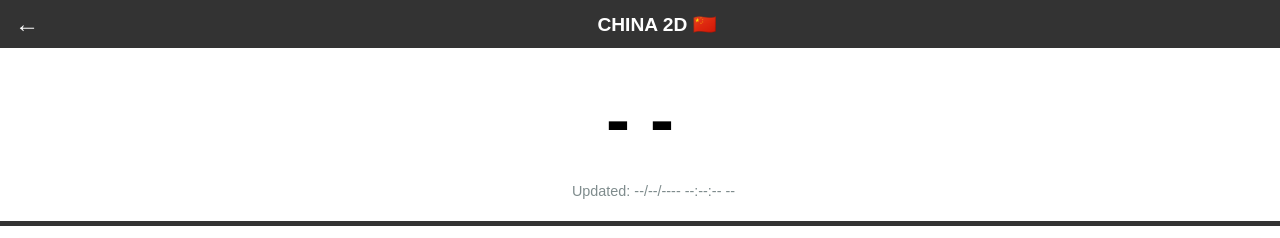
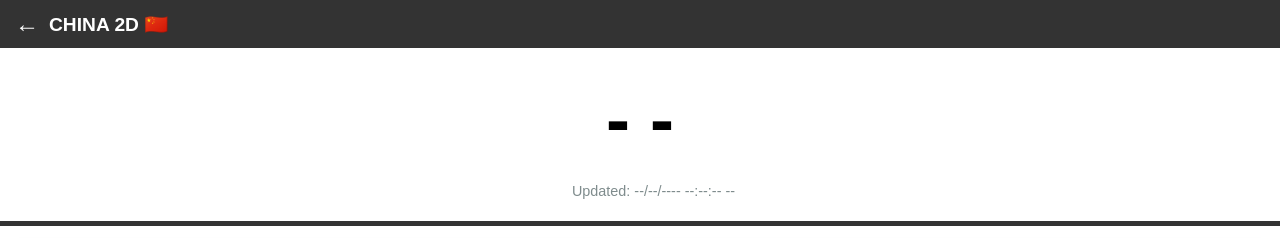
Before and after one commit to soethu673/soethu673.github.io, a website: page index.html in a window 1280 px wide. Shown: the top 238 px of the page. Drawn offline with Linux system fonts and the light colour scheme.

Commit message:
Update style.css

```diff
--- a/style.css
+++ b/style.css
@@ -18,24 +18,25 @@ body {
 /* Header/Title Bar (Black) */
 .header-title {
     display: flex;
-    justify-content: space-between;
+    justify-content : flex-start;
     align-items: center;
     background-color: #333333; /* ခေါင်းစီး အမဲရောင် */
     color: white;
     padding: 10px 15px;
+    position : relative;
 }
 
 .header-title h1 {
     font-size: 1.2rem;
     font-weight: bold;
     margin: 0;
+    margin-left: 10px;
 }
 
 .back-link {
     color: white;
     font-size: 1.5rem;
     text-decoration: none;
-    margin-right: 10px;
 }
 
 .icon-group .icon {
```
